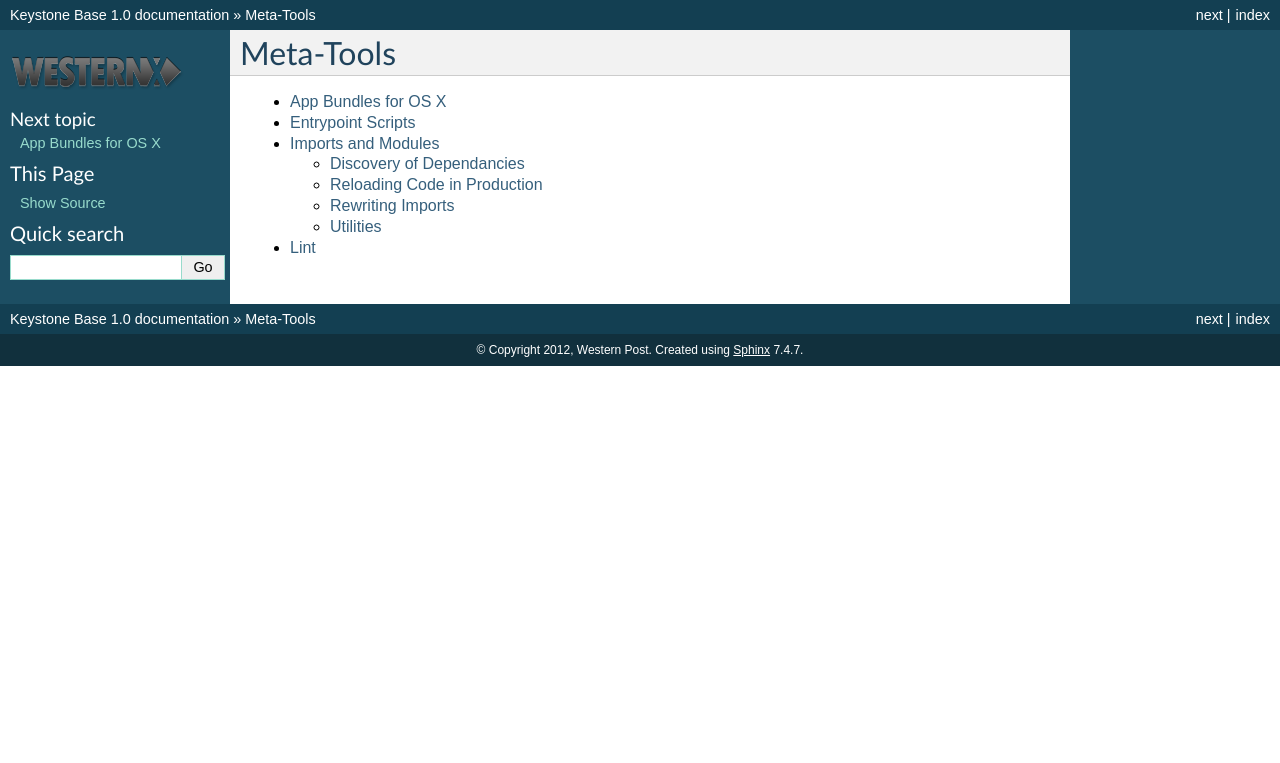
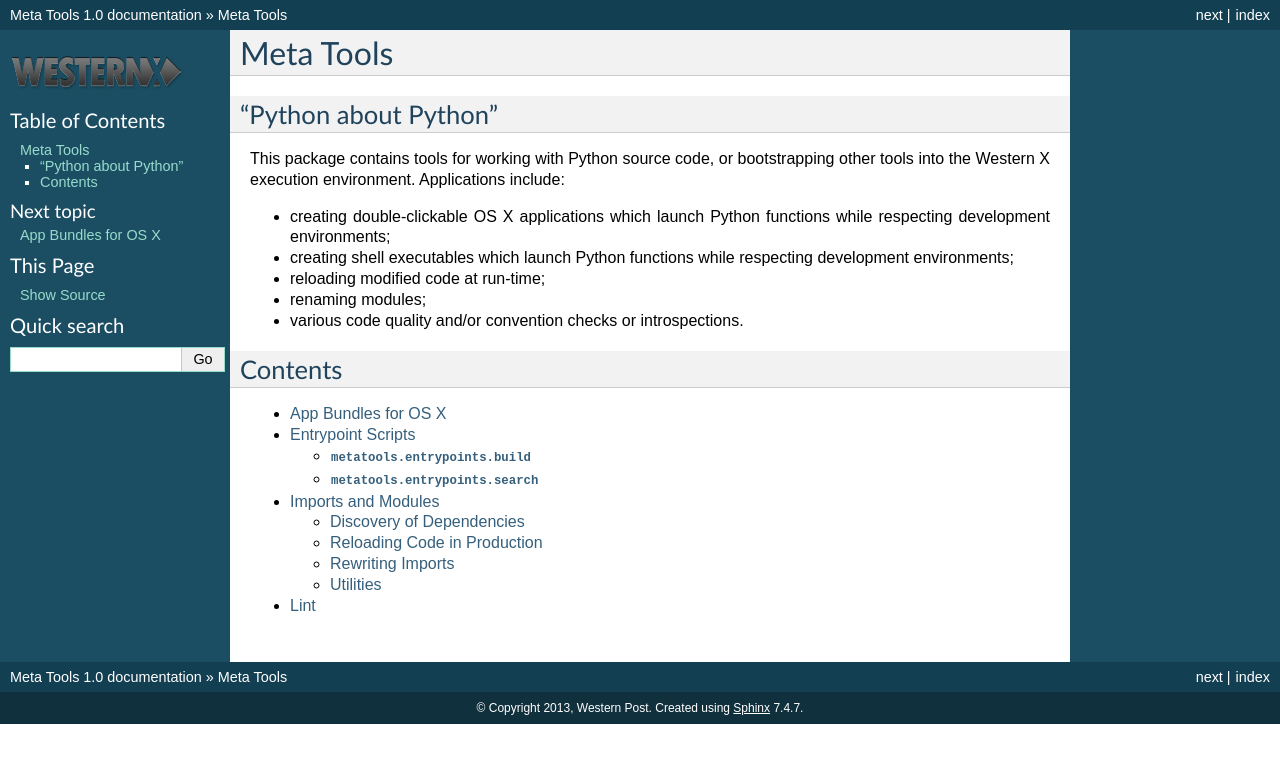
Before and after one commit to vfxetc/metatools, a Sphinx documentation site: the page built from docs/index.rst, in a window 1280 px wide. Shown: the top 763 px of the page. Built offline with Sphinx 7.4.7, drawn with Linux system fonts in a browser that asks for light colours.

Commit message:
Docs: tweaks

```diff
--- a/docs/conf.py
+++ b/docs/conf.py
@@ -52,8 +52,8 @@ source_suffix = '.rst'
 master_doc = 'index'
 
 # General information about the project.
-project = u'Keystone Base'
-copyright = u'2012, Western Post'
+project = u'Meta Tools'
+copyright = u'%s, Western Post' % datetime.datetime.utcnow().year
 
 # The version info for the project you're documenting, acts as replacement for
 # |version| and |release|, also used in various other places throughout the
@@ -114,7 +114,6 @@ if os.path.exists(flask_path):
 else:
     html_theme = 'default'
 
-
 # The name for this set of Sphinx documents.  If None, it defaults to
 # "<project> v<release> documentation".
 #html_title = None
@@ -126,134 +125,12 @@ else:
 # of the sidebar.
 html_logo = '_static/westernx_small_logo.png'
 
-# The name of an image file (within the static path) to use as favicon of the
-# docs.  This file should be a Windows icon file (.ico) being 16x16 or 32x32
-# pixels large.
-#html_favicon = None
 
 # Add any paths that contain custom static files (such as style sheets) here,
 # relative to this directory. They are copied after the builtin static files,
 # so a file named "default.css" will overwrite the builtin "default.css".
 html_static_path = ['_static']
 
-# If not '', a 'Last updated on:' timestamp is inserted at every page bottom,
-# using the given strftime format.
-#html_last_updated_fmt = '%b %d, %Y'
-
-# If true, SmartyPants will be used to convert quotes and dashes to
-# typographically correct entities.
-#html_use_smartypants = True
-
-# Custom sidebar templates, maps document names to template names.
-#html_sidebars = {}
-
-# Additional templates that should be rendered to pages, maps page names to
-# template names.
-#html_additional_pages = {}
-
-# If false, no module index is generated.
-#html_domain_indices = True
-
-# If false, no index is generated.
-#html_use_index = True
-
-# If true, the index is split into individual pages for each letter.
-#html_split_index = False
-
-# If true, links to the reST sources are added to the pages.
-#html_show_sourcelink = True
-
-# If true, "Created using Sphinx" is shown in the HTML footer. Default is True.
-#html_show_sphinx = True
-
-# If true, "(C) Copyright ..." is shown in the HTML footer. Default is True.
-#html_show_copyright = True
-
-# If true, an OpenSearch description file will be output, and all pages will
-# contain a <link> tag referring to it.  The value of this option must be the
-# base URL from which the finished HTML is served.
-#html_use_opensearch = ''
-
-# This is the file name suffix for HTML files (e.g. ".xhtml").
-#html_file_suffix = None
-
-# Output file base name for HTML help builder.
-htmlhelp_basename = 'KeystoneBasedoc'
-
-
-# -- Options for LaTeX output --------------------------------------------------
-
-latex_elements = {
-# The paper size ('letterpaper' or 'a4paper').
-#'papersize': 'letterpaper',
-
-# The font size ('10pt', '11pt' or '12pt').
-#'pointsize': '10pt',
-
-# Additional stuff for the LaTeX preamble.
-#'preamble': '',
-}
-
-# Grouping the document tree into LaTeX files. List of tuples
-# (source start file, target name, title, author, documentclass [howto/manual]).
-latex_documents = [
-  ('index', 'KeystoneBase.tex', u'Keystone Base Documentation',
-   u'Western Post', 'manual'),
-]
-
-# The name of an image file (relative to this directory) to place at the top of
-# the title page.
-#latex_logo = None
-
-# For "manual" documents, if this is true, then toplevel headings are parts,
-# not chapters.
-#latex_use_parts = False
-
-# If true, show page references after internal links.
-#latex_show_pagerefs = False
-
-# If true, show URL addresses after external links.
-#latex_show_urls = False
-
-# Documents to append as an appendix to all manuals.
-#latex_appendices = []
-
-# If false, no module index is generated.
-#latex_domain_indices = True
-
-
-# -- Options for manual page output --------------------------------------------
-
-# One entry per manual page. List of tuples
-# (source start file, name, description, authors, manual section).
-man_pages = [
-    ('index', 'keystonebase', u'Keystone Base Documentation',
-     [u'Western Post'], 1)
-]
-
-# If true, show URL addresses after external links.
-#man_show_urls = False
-
-
-# -- Options for Texinfo output ------------------------------------------------
-
-# Grouping the document tree into Texinfo files. List of tuples
-# (source start file, target name, title, author,
-#  dir menu entry, description, category)
-texinfo_documents = [
-  ('index', 'KeystoneBase', u'Keystone Base Documentation',
-   u'Western Post', 'KeystoneBase', 'One line description of project.',
-   'Miscellaneous'),
-]
-
-# Documents to append as an appendix to all manuals.
-#texinfo_appendices = []
-
-# If false, no module index is generated.
-#texinfo_domain_indices = True
-
-# How to display URL addresses: 'footnote', 'no', or 'inline'.
-#texinfo_show_urls = 'footnote'
 
 graphviz_dot_args = ['-Gdpi=72']
 
--- a/docs/entrypoints.rst
+++ b/docs/entrypoints.rst
@@ -3,5 +3,16 @@
 Entrypoint Scripts
 ==================
 
+
+``metatools.entrypoints.build``
+-------------------------------
+
+.. automodule:: metatools.entrypoints.build
+    :members:
+
+
+``metatools.entrypoints.search``
+--------------------------------
+
 .. automodule:: metatools.entrypoints.search
     :members:
--- a/docs/imports.rst
+++ b/docs/imports.rst
@@ -3,7 +3,7 @@
 Imports and Modules
 ===================
 
-Discovery of Dependancies
+Discovery of Dependencies
 -------------------------
 
 .. automodule:: metatools.imports.discovery
--- a/docs/index.rst
+++ b/docs/index.rst
@@ -1,7 +1,26 @@
 .. _index:
 
-Meta-Tools
+Meta Tools
 ==========
+
+"Python about Python"
+---------------------
+
+This package contains tools for working with Python source code, or
+bootstrapping other tools into the Western X execution environment.
+Applications include:
+
+- creating double-clickable OS X applications which launch Python functions
+  while respecting development environments;
+- creating shell executables which launch Python functions
+  while respecting development environments;
+- reloading modified code at run-time;
+- renaming modules;
+- various code quality and/or convention checks or introspections.
+
+
+Contents
+--------
 
 .. toctree::
     :maxdepth: 2
```
Also changed, not shown: 1 other file.
